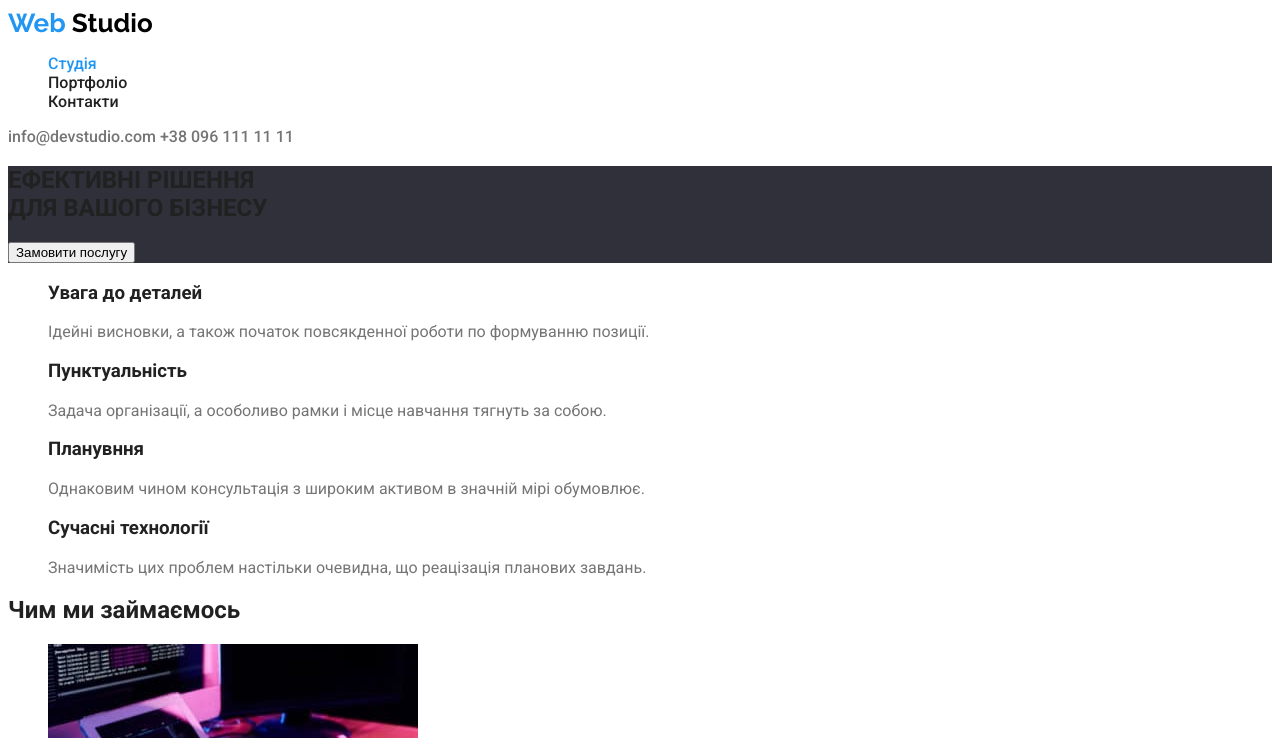
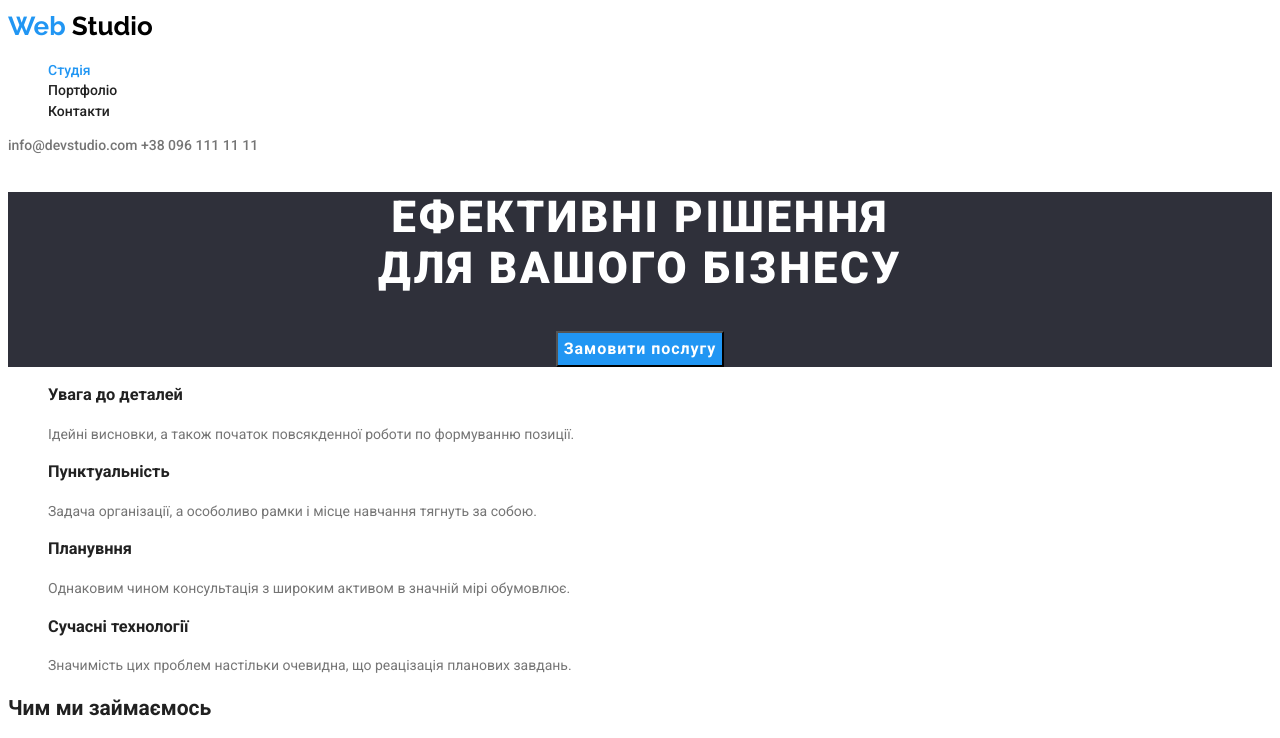
Before and after one commit to hizhy/goit-markup-hw-02, a plain HTML site: page index.html in a window 1280 px wide. Both pictures are taken after a click on the link "Студія". Shown: the top 738 px of the page. Drawn offline with Linux system fonts and the light colour scheme.

Commit message:
+ styles

```diff
--- a/css/styles.css
+++ b/css/styles.css
@@ -10,6 +10,8 @@ body {
     background-color: var(--bg-color);
     color: var(--text-color);
     font-family: 'Roboto', sans-serif;
+    font-size: 14px;
+    line-height: 1.46;
 }
 
 
@@ -20,44 +22,84 @@ body {
 /* колір тексту підвалу rgba(255,255,255,0.6) */
 /* акцент #2196F3; */
 
-.header {
-    font-weight: 500;
+/* common styles */
+.list {
+    list-style: none;
 }
 .link {
     text-decoration: none;
     color: var(--text-color);
 }
-.list {
-    list-style: none;
+.link:hover,
+.link:focus {
+    color: var(--accent-color);
 }
-.logo {
+.title {
+    color: var(--sec-text-color);
+}
+
+/* header */
+.header {
+    font-weight: 500;
+}
+.header-logo {
     color: #2196F3;
     font-family: 'Raleway', sans-serif;
     font-size: 26px;
 }
-.navigate .link {
+.header-nav .link {
     color: var(--sec-text-color);
 }
 .link:hover,
 .link:focus {
     color: var(--accent-color);
 }
-
-.current .link {
+.link.current {
     color: var(--accent-color);
 }
 
-.title {
-    color: var(--sec-text-color);
+ /* hero */
+.hero {
+    background-color:var(--hero-bg-color);
+    text-align: center;
 }
-.hero {
-    background-color: var(--hero-bg-color);
+.hero-title {
+    color: #ffffff;
+    font-size: 44px;
+    font-weight: 900;
+    line-height: 1.16;
+    letter-spacing: 0.06em;
+    text-align: center;
+    vertical-align: top;
+}
+.hero-button {
+    font-family: inherit;
+    font-size: 16px;
+    font-weight: 700;
+    line-height: 1.88;
+    letter-spacing: 0.06em;
+    text-align: center;
+    color: #ffffff;
+    background-color: #2196F3;
+}
+.hero-button:hover,
+.hero-button:focus {
+    background-color: #188CE8;
 }
 
+/* features */
+
+/* team */
 .team {
     background-color: var(--sec-bg-color);
 }
 
+/* footer */
+
 .footer {
     background-color: var(--hero-bg-color);
 }
+
+.address {
+    font-style: normal;
+}
--- a/index.html
+++ b/index.html
@@ -16,18 +16,18 @@
 
 	<body>
 		<header class="header">
-			<a class="logo link" href="#">
+			<a class="header-logo link" href="#">
 				Web
 				<span style="color: #000">Studio</span>
 			</a>
-			<nav class="navigate">
+			<nav class="header-nav">
 				<ul class="list">
-					<li class="nav-item current"><a class="link" href="#">Студія</a></li>
-					<li class="nav-item"><a class="link" href="./portfolio.html">Портфоліо</a></li>
-					<li class="nav-item"><a class="link" href="#">Контакти</a></li>
+					<li class="header-item"><a class="link current" href="#">Студія</a></li>
+					<li class="header-item"><a class="link" href="./portfolio.html">Портфоліо</a></li>
+					<li class="header-item"><a class="link" href="#">Контакти</a></li>
 				</ul>
 			</nav>
-			<div>
+			<div class="header-group">
 				<a class="link" href="mailto:info@devstudio.com">info@devstudio.com</a>
 				<a class="link" href="tel:+380961111111">+38 096 111 11 11</a>
 			</div>
@@ -35,38 +35,38 @@
 		<main>
 			<!-- розділ Герой -->
 			<section class="hero">
-				<h1 class="title">
+				<h1 class="hero-title">
 					ЕФЕКТИВНІ РІШЕННЯ
 					<br />
 					ДЛЯ ВАШОГО БІЗНЕСУ
 				</h1>
-				<button class="one-button" type="button">Замовити послугу</button>
+				<button class="hero-button" type="button">Замовити послугу</button>
 			</section>
 			<!-- розділ Особливості -->
-			<section>
+			<section class="features">
 				<!-- заголовок розділу "Особливості", який буде потім схований -->
 				<h2 hidden>Особливості</h2>
 				<ul class="list">
 					<li>
 						<h3 class="title">Увага до деталей</h3>
-						<p>Ідейні висновки, а також початок повсякденної роботи по формуванню позиції.</p>
+						<p class="f-text">Ідейні висновки, а також початок повсякденної роботи по формуванню позиції.</p>
 					</li>
 					<li>
 						<h3 class="title">Пунктуальність</h3>
-						<p>Задача організації, а особоливо рамки і місце навчання тягнуть за собою.</p>
+						<p class="f-text">Задача організації, а особоливо рамки і місце навчання тягнуть за собою.</p>
 					</li>
 					<li>
 						<h3 class="title">Планувння</h3>
-						<p>Однаковим чином консультація з широким активом в значній мірі обумовлює.</p>
+						<p class="f-text">Однаковим чином консультація з широким активом в значній мірі обумовлює.</p>
 					</li>
 					<li>
 						<h3 class="title">Сучасні технології</h3>
-						<p>Значимість цих проблем настільки очевидна, що реацізація планових завдань.</p>
+						<p class="f-text">Значимість цих проблем настільки очевидна, що реацізація планових завдань.</p>
 					</li>
 				</ul>
 			</section>
 			<!-- Розділ Чим ми займаємось -->
-			<section>
+			<section class="work">
 				<h2 class="title">Чим ми займаємось</h2>
 				<ul class="list">
 					<li>
@@ -134,7 +134,7 @@
 		</main>
 
 		<footer class="footer">
-			<a class="logo link" href="#">
+			<a class="header-logo link" href="#">
 				Web
 				<span style="color: #ffffff">Studio</span>
 			</a>
```
Also changed, not shown: portfolio.html (+51 -35 lines).
